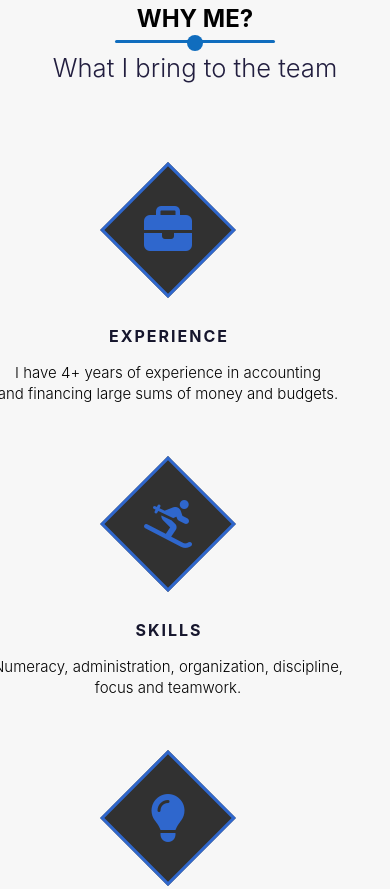
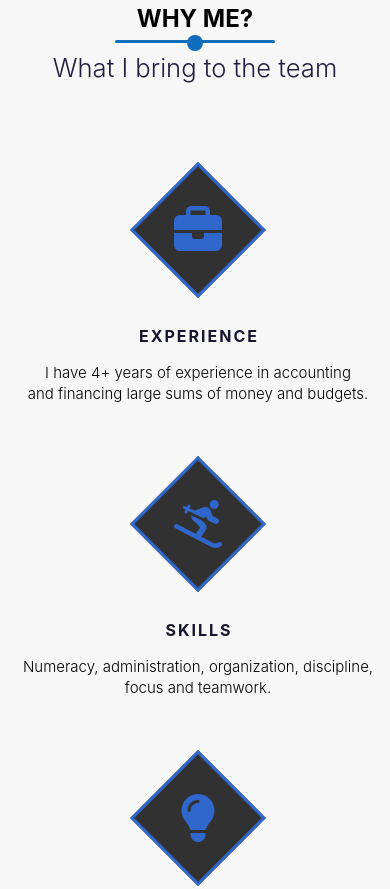
Before and after one commit to msshakeel12/shakeelfinance, a website: page index.html in a window 390 px wide. Shown: the part 1573-2462 px from the top of the page. Drawn offline with nearby package versions, Linux system fonts and the light colour scheme.

Commit message:
updated css2

```diff
--- a/style.css
+++ b/style.css
@@ -930,8 +930,7 @@ input[type="submit"]:hover{
     }
 
     .skill{
-        margin-left: -4rem;
-
+        margin-left: -1%;
     }
 
 
```
